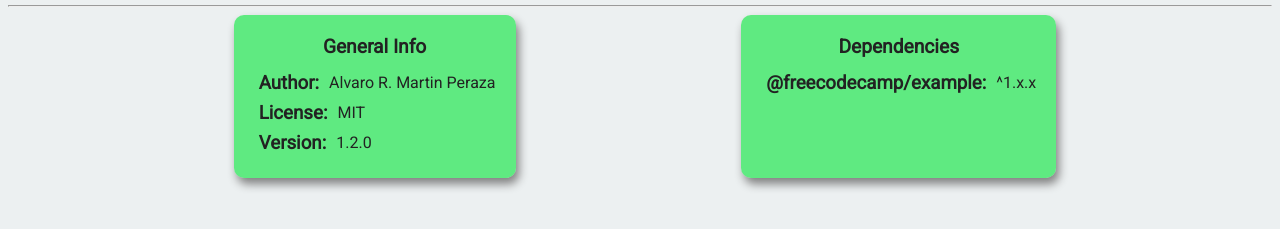
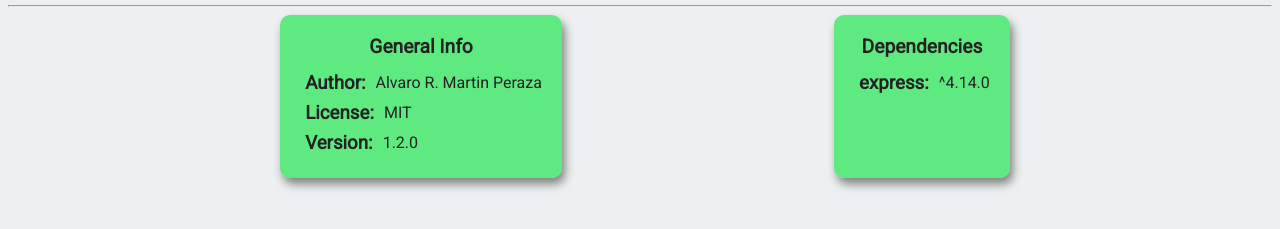
Before and after one commit to exagonsoft/Free-Code-Camp-Project, a website: page views/index.html in a window 1280 px wide. Shown: the part 213-442 px from the top of the page. Drawn offline with Linux system fonts and the light colour scheme; files whose address does not match are found by name.

Commit message:
More Playing with the dependencies nomenclature 2

```diff
--- a/package.json
+++ b/package.json
@@ -10,7 +10,6 @@
 		"movile": "+5356839233"
 	},
 	"dependencies": {
-		"@freecodecamp/example": "^1.x.x",
 		"express": "^4.14.0"
 	},
 	"main": "server.js",
--- a/views/index.html
+++ b/views/index.html
@@ -35,7 +35,7 @@
          <div class="Package-Info">
             <div class="Package-Info-Title">Dependencies</div>
             <div class="Package-Info-Row">
-               <h3 class="Package-Info-Label">@freecodecamp/example: </h3><span id="freeCodeCamp"
+               <h3 class="Package-Info-Label">express: </h3><span id="freeCodeCamp"
                   class="Package-Info-Text"></span>
             </div>
          </div>
```
